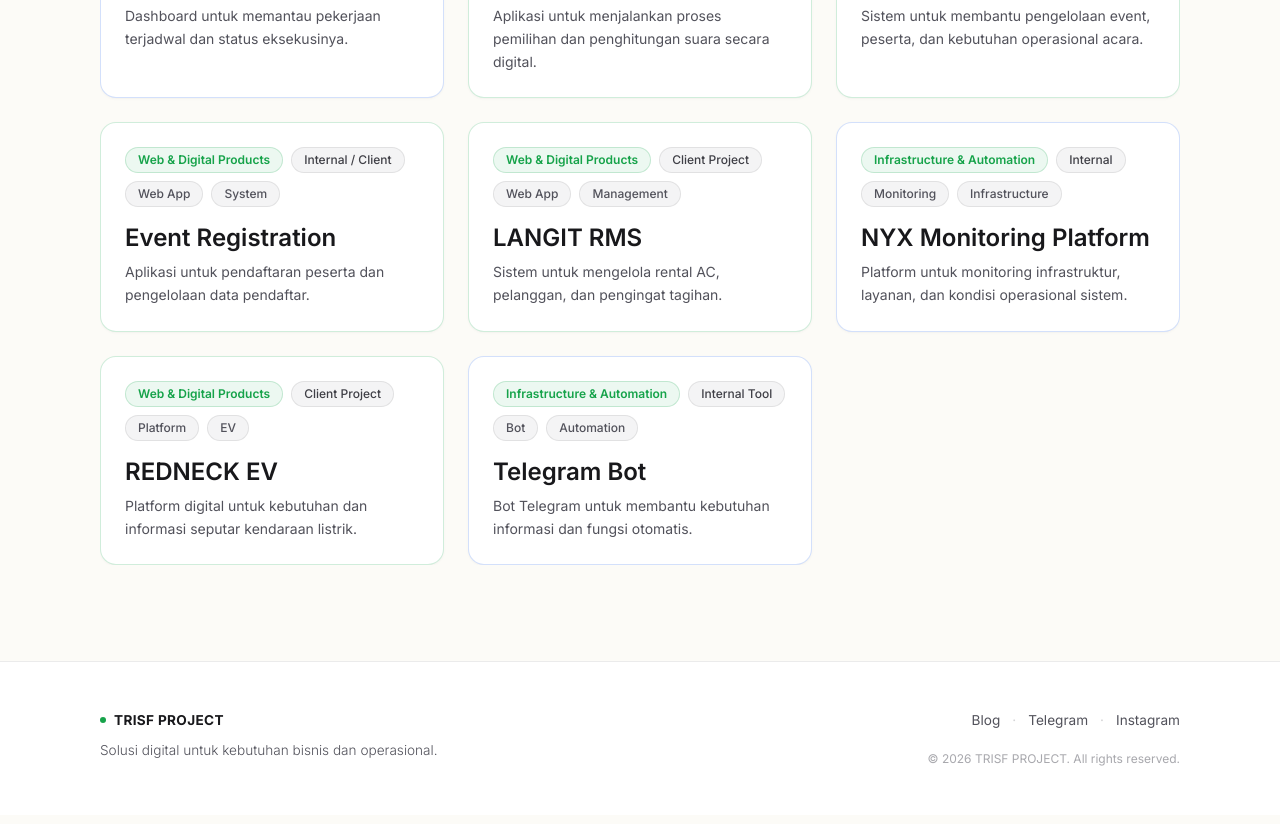
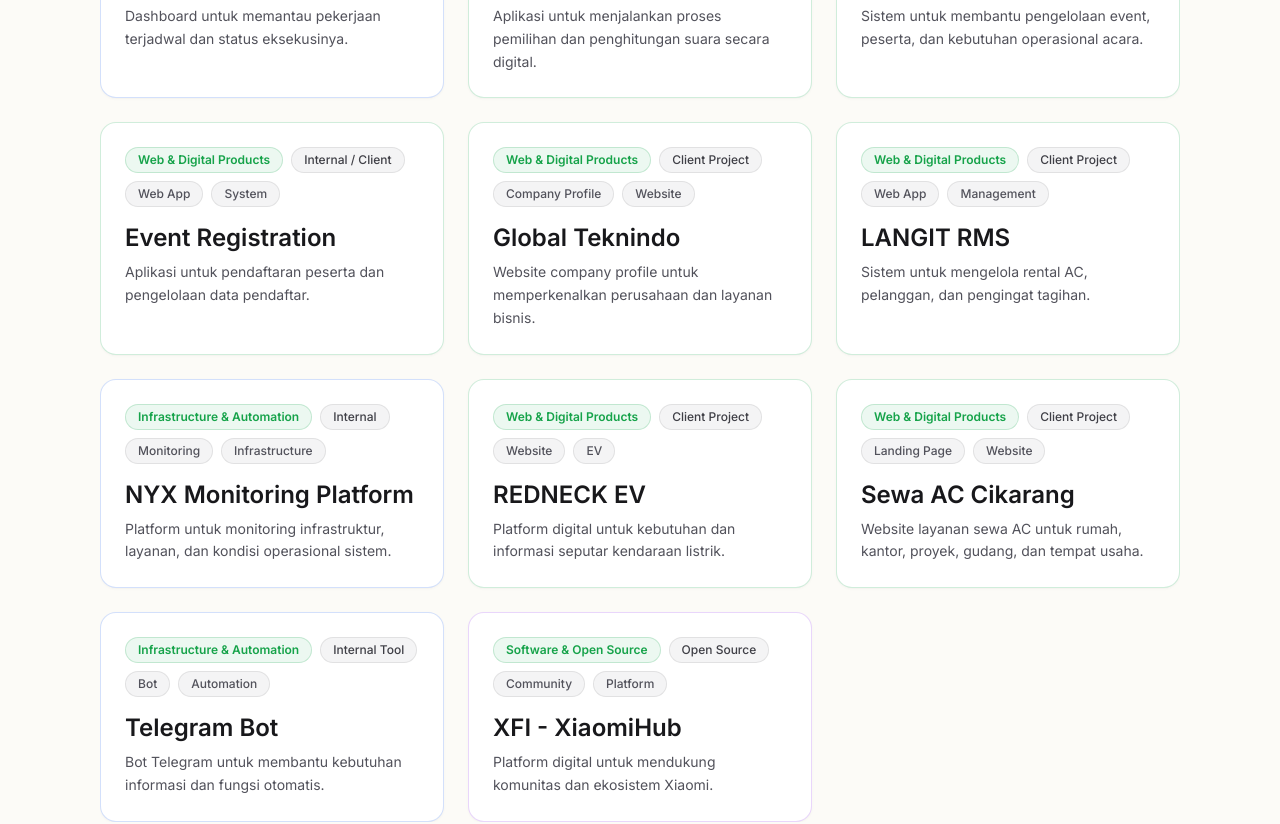
Before and after one commit to trisfproject/trisfproject.github.io, a React (Vite) app: page /projects in a window 1280 px wide. Shown: the part 500-1324 px from the top of the page. Built offline with nearby package versions, Linux system fonts and the light colour scheme.

Commit message:
feat(projects): add three new projects and update existing project tags

```diff
--- a/src/data/projects.js
+++ b/src/data/projects.js
@@ -15,16 +15,14 @@
     tags: ['Web App', 'Management'],
     type: 'Client Project',
   },
-
   {
     title: 'REDNECK EV',
     category: 'Web & Digital Products',
     featured: true,
     description: 'Platform digital untuk kebutuhan dan informasi seputar kendaraan listrik.',
-    tags: ['Platform', 'EV'],
+    tags: ['Website', 'EV'],
     type: 'Client Project',
   },
-
   {
     title: 'E-Voting',
     category: 'Web & Digital Products',
@@ -64,12 +62,36 @@
     description: 'Bot Telegram untuk membantu kebutuhan informasi dan fungsi otomatis.',
     tags: ['Bot', 'Automation'],
     type: 'Internal Tool',
-  }
+  },
+  {
+    title: 'Global Teknindo',
+    category: 'Web & Digital Products',
+    featured: false,
+    description: 'Website company profile untuk memperkenalkan perusahaan dan layanan bisnis.',
+    tags: ['Company Profile', 'Website'],
+    type: 'Client Project',
+  },
+  {
+    title: 'Sewa AC Cikarang',
+    category: 'Web & Digital Products',
+    featured: false,
+    description: 'Website layanan sewa AC untuk rumah, kantor, proyek, gudang, dan tempat usaha.',
+    tags: ['Landing Page', 'Website'],
+    type: 'Client Project',
+  },
+  {
+    title: 'XFI - XiaomiHub',
+    category: 'Software & Open Source',
+    featured: false,
+    description: 'Platform digital untuk mendukung komunitas dan ekosistem Xiaomi.',
+    tags: ['Community', 'Platform'],
+    type: 'Open Source',
+  },
 ];
 
 export const projectCategories = [
   'All',
   'Web & Digital Products',
   'Infrastructure & Automation',
-  'Software & Open Source'
+  'Software & Open Source',
 ];
```
